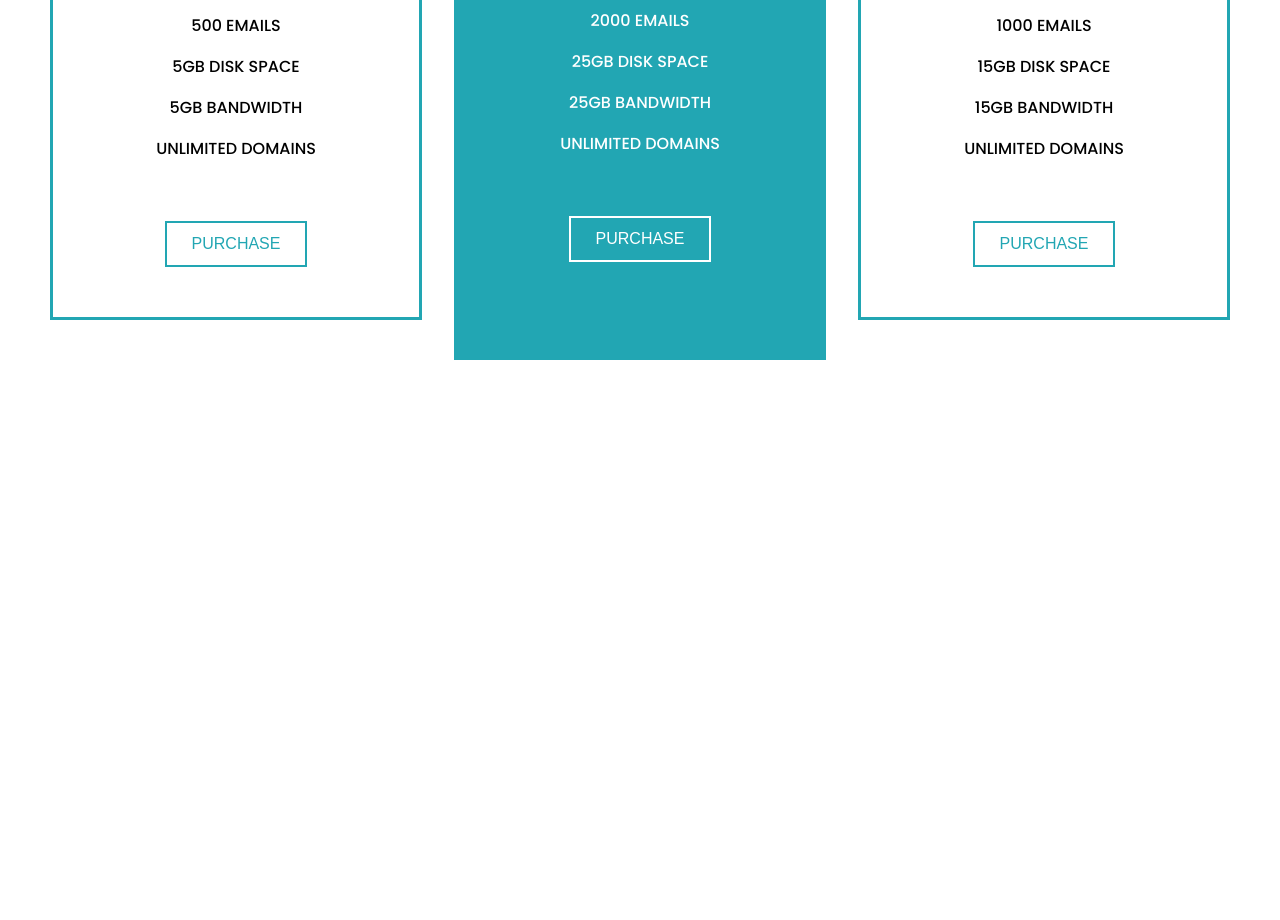
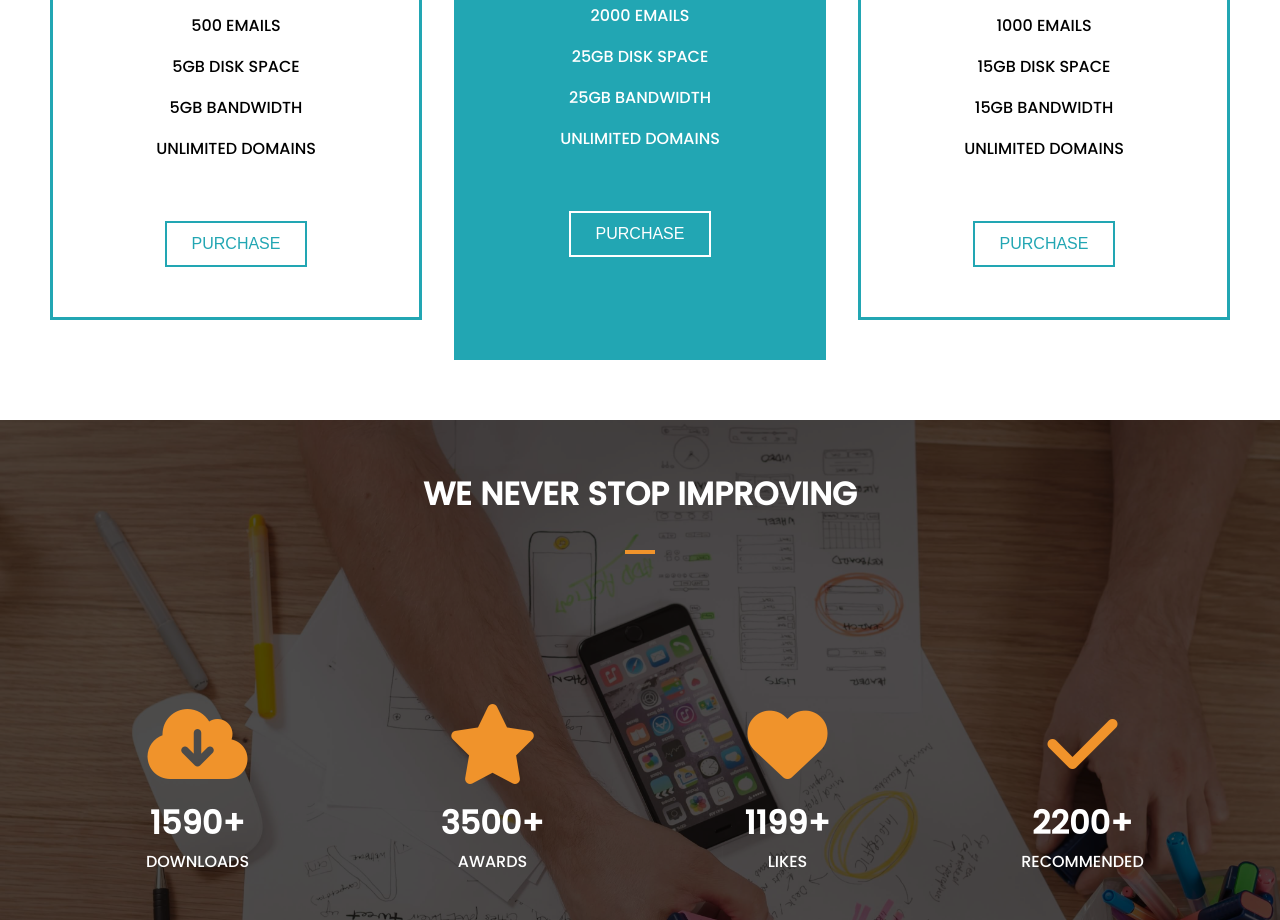
Before and after one commit to arunabhnewar/bytethis-vanilla-css, a plain HTML site: page index.html in a window 1280 px wide. Shown: the part 4117-5037 px from the top of the page. Before the commit the page ends 4477 px from the top, so only its background shows below. Drawn offline with Linux system fonts and the light colour scheme.

Commit message:
stats section added

```diff
--- a/css/style.css
+++ b/css/style.css
@@ -297,7 +297,7 @@ nav {
     text-transform: uppercase;
 }
 .pricing-card-lg {
-    padding: 85px 0;
+    padding: 80px 0;
     margin: 0;
     background-color: #22a6b3;
 }
@@ -308,3 +308,52 @@ nav {
 .pricing-card-lg .pricing-special p {
     color: #fff;
 }
+
+/*-----stats--------------*/
+#stats {
+    /* margin-top: 100px; */
+    background-image: url(../image/bg-stats.jpg);
+    background-size: cover;
+    background-repeat: no-repeat;
+    background-attachment: fixed;
+    min-height: 500px;
+}
+.stats-title-underline {
+    width: 30px;
+    height: 4px;
+    background-color: #f0932b;
+    margin: 30px auto;
+}
+.stats-overlay {
+    background: rgba(0, 0, 0, 0.7);
+    min-height: 500px;
+}
+#stats .section-title h3 {
+    color: #fff;
+    padding-top: 50px;
+}
+.stats-container {
+    display: grid;
+    grid-template-columns: repeat(4, 1fr);
+    margin: 150px auto 0;
+}
+.stats-item {
+    text-align: center;
+}
+.stats-item i {
+    color: #f0932b;
+}
+.stats-item h2 {
+    color: #fff;
+    font-size: 2em;
+    font-weight: 700;
+    margin: 15px 0 2px 0;
+}
+.stats-item p {
+    color: #fff;
+    margin-top: 0;
+    font-weight: 300;
+    text-transform: uppercase;
+}
+
+/*----------contact------------*/
--- a/index.html
+++ b/index.html
@@ -252,13 +252,47 @@
                 </div>
             </div>
         </section>
-
-        <section id="stats"></section>
-
+        <!----stats section--------->
+        <section id="stats">
+            <div class="stats-overlay">
+                <div class="section-title">
+                    <h3>We never stop improving</h3>
+                    <div class="stats-title-underline"></div>
+                </div>
+                <div class="container stats-container">
+                    <div class="stats-item">
+                        <i class="fa fa-cloud-download-alt fa-5x"></i>
+                        <h2><span>1590</span><span>+</span></h2>
+                        <p>Downloads</p>
+                    </div>
+                    <div class="stats-item">
+                        <i class="fa fa-star fa-5x"></i>
+                        <h2><span>3500</span><span>+</span></h2>
+                        <p>Awards</p>
+                    </div>
+                    <div class="stats-item">
+                        <i class="fa fa-heart fa-5x"></i>
+                        <h2><span>1199</span><span>+</span></h2>
+                        <p>Likes</p>
+                    </div>
+                    <div class="stats-item">
+                        <i class="fa fa-check fa-5x"></i>
+                        <h2><span>2200</span><span>+</span></h2>
+                        <p>Recommended</p>
+                    </div>
+                </div>
+            </div>
+        </section>
     </main>
 
     <!--footer start---------->
-    <footer></footer>
+    <footer>
+        <section id="contact">
+
+
+
+        </section>
+    </footer>
 
 </body>
 
```
